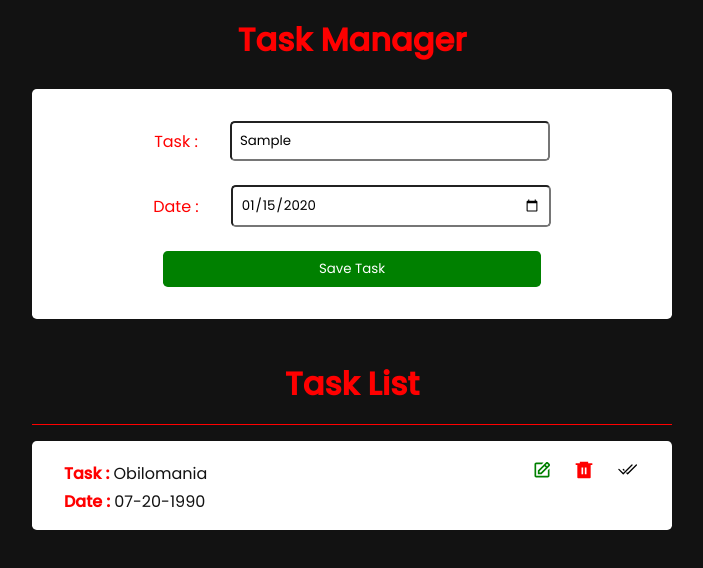
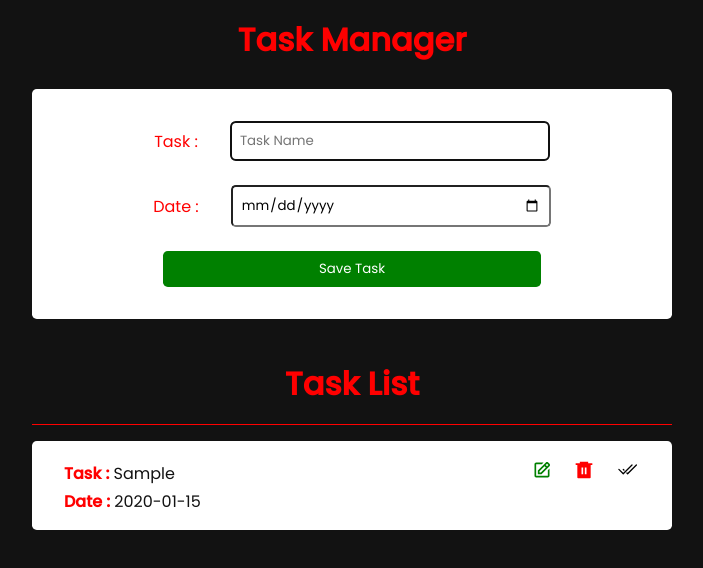
Before and after one commit to Obilomania/task-manager-usestate, a React (Create React App) app: page / in a window 1280 px wide. Both pictures are taken after typing "Sample", "2020-01-15" into the empty fields and a click on the button "Save Task". Shown: the top 568 px of the page, without its empty margins (288-991 px from the left). Built offline with nearby package versions, Linux system fonts and the light colour scheme; the HTML template or start-up script is replaced by a standard one.

Commit message:
Implemented Edit, Delete Completed functionality

```diff
--- a/src/components/Task.jsx
+++ b/src/components/Task.jsx
@@ -4,33 +4,45 @@ import { BiEdit } from "react-icons/bi";
 import { RiDeleteBin6Fill } from "react-icons/ri";
 import { BsCheck2All } from "react-icons/bs";
 
-const Task = () => {
+const Task = ({
+  id,
+  name,
+  date,
+  complete,
+  editTask,
+  deleteTask,
+  completeTask,
+}) => {
   return (
     <TaskPage>
-      <div className="taskCard">
+      <div className={complete ? "taskCard complete" : "taskCard"} key={id}>
         <div className="task">
           <div className="taskContent">
             <div className="mainTask">
               <p>
                 <b>Task : </b>
-                <span>Obilomania</span>
+                <span>{name}</span>
               </p>
               <div className="taskIcons">
-                <button>
-                  <BiEdit size={20} color="green"/>
+                <button onClick={() => editTask(id)}>
+                  <BiEdit size={20} color="green" />
+                </button>
+                <button onClick={() => deleteTask(id)}>
+                  <RiDeleteBin6Fill size={20} color="red" />
                 </button>
                 <button>
-                  <RiDeleteBin6Fill size={20} color="red"/>
-                </button>
-                <button>
-                  <BsCheck2All size={20} color="black"/>
+                  <BsCheck2All
+                    size={20}
+                    color="black"
+                    onClick={() => completeTask(id)}
+                  />
                 </button>
               </div>
             </div>
             <div className="date">
               <p>
                 <b>Date : </b>
-                <span>07-20-1990</span>
+                <span>{date}</span>
               </p>
             </div>
           </div>
@@ -54,6 +66,22 @@ const TaskPage = styled.div`
     padding: 1rem 2rem;
     border-radius: 0.3rem;
   }
+  .complete {
+    position: relative;
+    background: white;
+    border-left: 0.5rem solid red;
+    border-right: 0.5rem solid red;
+    &::after {
+      content: "Completed";
+      position: absolute;
+      right: 1.7rem;
+      bottom: 0.2rem;
+      background: red;
+      color: white;
+      padding: 0.2rem 1rem;
+      border-radius: 0.4rem;
+    }
+  }
   .mainTask {
     display: flex;
     align-items: center;
@@ -73,6 +101,7 @@ const TaskPage = styled.div`
     border: none;
     padding: 0.2rem;
     border-radius: 0.3rem;
+    cursor: pointer;
   }
 `;
 export default Task;
--- a/src/components/TaskManager.jsx
+++ b/src/components/TaskManager.jsx
@@ -1,4 +1,4 @@
-import React, { useState } from "react";
+import React, { useState, useRef, useEffect } from "react";
 import styled from "styled-components";
 import Task from "./Task";
 
@@ -6,11 +6,68 @@ const TaskManager = () => {
   const [name, setName] = useState("");
   const [date, setDate] = useState("");
   const [tasks, setTasks] = useState([]);
+  const [taskID, setTaskID] = useState(null);
+  const [isEditing, setIsEditing] = useState(false);
 
+  const nameInputRef = useRef(null);
+  useEffect(() => {
+    nameInputRef.current.focus();
+  });
+  //Function to Create tasks
   const handleSubmit = (e) => {
     e.preventDefault();
-    console.log(name);
-    console.log(date);
+    if ((!name && !date) || !name || !date) {
+      alert("please enter Task name and Date");
+    } else if (name && date && isEditing) {
+      setTasks(
+        tasks.map((task) => {
+          if (task.id === taskID) {
+            return { ...task, name, date, complete: false };
+          }
+          return task;
+        })
+      );
+      setName("");
+      setDate("");
+      setIsEditing(false);
+      setTaskID(null);
+    } else {
+      const newTask = {
+        id: Date.now(),
+        name,
+        date,
+        complete: false,
+      };
+      setTasks([...tasks, newTask]);
+      setName("");
+      setDate("");
+    }
+  };
+  //Function to Edit tasks
+  const editTask = (id) => {
+    const thisTask = tasks.find((task) => task.id === id);
+    setIsEditing(true);
+    setTaskID(id);
+    setName(thisTask.name);
+    setDate(thisTask.date);
+  };
+  //Function to Delete tasks
+  const deleteTask = (id) => {
+    if (window.confirm("Delete Task?") === true) {
+      const newTasks = tasks.filter((task) => task.id !== id);
+      setTasks(newTasks);
+    }
+  };
+  //Function to click and show the task is completed
+  const completeTask = (id) => {
+    setTasks(
+      tasks.map((task) => {
+        if (task.id === id) {
+          return { ...task, complete: true };
+        }
+        return task;
+      })
+    );
   };
 
   return (
@@ -22,6 +79,7 @@ const TaskManager = () => {
             <div className="taskDiv">
               <label htmlFor="name">Task :</label>
               <input
+                ref={nameInputRef}
                 type="text"
                 placeholder="Task Name"
                 name="name"
@@ -39,7 +97,7 @@ const TaskManager = () => {
                 onChange={(e) => setDate(e.target.value)}
               />
             </div>
-            <button>Save Task</button>
+            <button>{isEditing ? "Edit Task" : "Save Task"}</button>
           </form>
         </div>
         <br />
@@ -47,7 +105,22 @@ const TaskManager = () => {
           <h1>Task List</h1>
         </div>
         <div className="task">
-          <Task />
+          {tasks.length === 0 ? (
+            <p className="task_P">No task added yet...</p>
+          ) : (
+            <div>
+              {tasks.map((task) => {
+                return (
+                  <Task
+                    {...task}
+                    editTask={editTask}
+                    deleteTask={deleteTask}
+                    completeTask={completeTask}
+                  />
+                );
+              })}
+            </div>
+          )}
         </div>
       </div>
     </TaskManage>
@@ -109,5 +182,11 @@ const TaskManage = styled.div`
     width: 50%;
     margin: auto;
   }
+  .task_P {
+    text-align: center;
+    color: white;
+    margin-top: 1.5rem;
+    font-size: 1rem;
+  }
 `;
 export default TaskManager;
```
